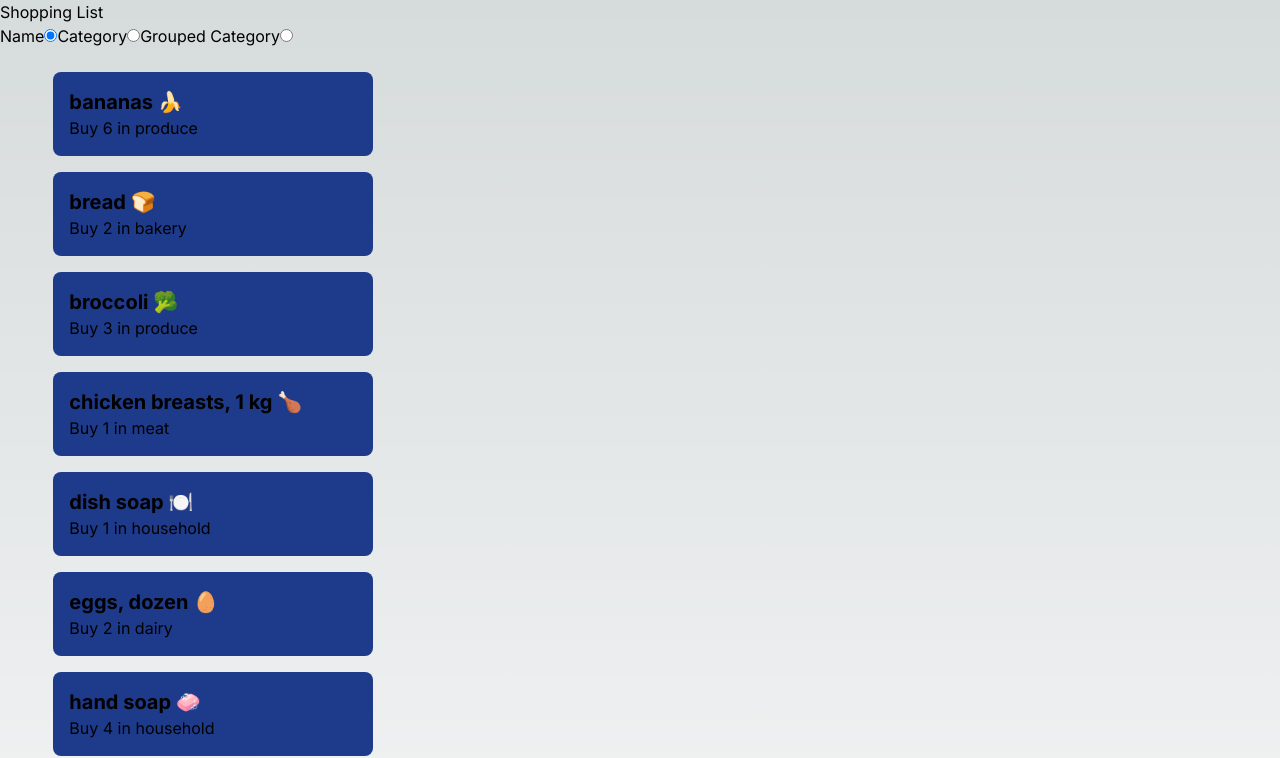
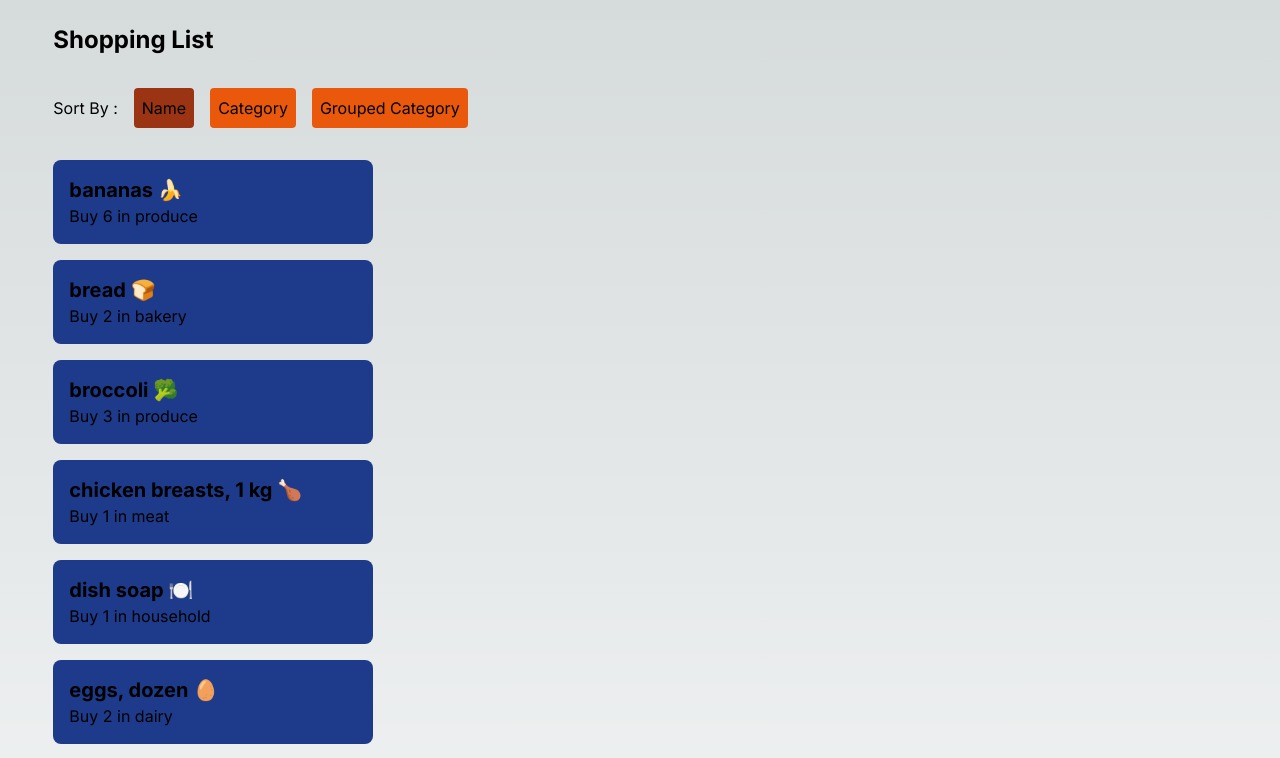
Before and after one commit to aulakhsahib/cprg306-assignments, a Next.js app: page /week-5 in a window 1280 px wide. Shown: the top 758 px of the page. Built offline with nearby package versions, Linux system fonts and the light colour scheme.

Commit message:
added the stylings for week-5

```diff
--- a/app/week-5/item-list.js
+++ b/app/week-5/item-list.js
@@ -42,8 +42,8 @@ export default function ItemList({ items, sortBy }) {
             Object.keys(listToRender).map((category, index) => {
                 return (
                     <section key={index}>
-                        <h2>{category}</h2>
-                        <ul className="grid gap-y-4 w-11/12 my-6 mx-auto">
+                        <h2 className="capitalize font-bold">{category}</h2>
+                        <ul className="grid gap-y-4 w-11/12 my-6">
                             {listToRender[category].map((data, index) => {
                                 return (
                                     <li className="bg-blue-900 rounded-lg p-4 w-6/12 max-w-xs" key={index}>
@@ -56,7 +56,7 @@ export default function ItemList({ items, sortBy }) {
                 );
             })
             :
-            < ul className="grid gap-y-4 w-11/12 my-6 mx-auto" >
+            < ul className="grid gap-y-4 w-11/12 my-6" >
                 {
                     listToRender.map((data, index) => {
                         return (
@@ -69,26 +69,3 @@ export default function ItemList({ items, sortBy }) {
             </ul >
     );
 };
-
-
-// const group = items.reduce((groupByData, item) => {
-//     (!(item.category in groupByData)) && (groupByData[item.category] = []);
-//     groupByData[item.category].push(item);
-//     return groupByData;
-// }, {})
-// listToRender = Object.keys(groupedList).map((category, index) => {
-//     return (
-//         <section key={index}>
-//             <h2>{category}</h2>
-//             <ul className="grid gap-y-4 w-11/12 my-6 mx-auto">
-//                 {groupedList[category].map((data, index) => {
-//                     return (
-//                         <li className="bg-blue-900 rounded-lg p-4 w-6/12 max-w-xs" key={index}>
-//                             <Item {...data} />
-//                         </li>
-//                     );
-//                 })}
-//             </ul>
-//         </section>
-//     );
-// });
--- a/app/week-5/page.js
+++ b/app/week-5/page.js
@@ -15,11 +15,13 @@ export default function Page() {
 
   return (
     <>
+      <div className="w-11/12 mx-auto mt-6">
         <header>
-        <h1>Shopping List</h1>
-        <nav className="">
-          <form>
-            <label>
+          <h1 className="font-bold text-2xl">Shopping List</h1>
+          <nav className="flex gap-x-4 items-center my-8">
+            <span>Sort By :</span>
+            <form className="flex gap-x-4 items-center">
+              <label className="has-[:checked]:bg-orange-800 bg-orange-600 p-2 rounded">
                 Name
                 <input
                   id="name"
@@ -28,11 +30,11 @@ export default function Page() {
                   checked={sortBy === "name"}
                   value="name"
                   name="Select Sort By Option"
-                className=""
+                  className="fixed -left-full -top-full invisible"
                 />
               </label>
 
-            <label>
+              <label className="has-[:checked]:bg-orange-800 bg-orange-600 p-2 rounded">
                 Category
                 <input
                   id="radio"
@@ -41,11 +43,11 @@ export default function Page() {
                   checked={sortBy === "category"}
                   value="category"
                   name="Select Sort By Option"
-                className=""
+                  className="fixed -left-full -top-full invisible"
                 />
               </label>
 
-            <label>
+              <label className="has-[:checked]:bg-orange-800 bg-orange-600 p-2 rounded">
                 Grouped Category
                 <input
                   id="radio"
@@ -54,7 +56,7 @@ export default function Page() {
                   checked={sortBy === "groupedCategory"}
                   value="groupedCategory"
                   name="Select Sort By Option"
-                className=""
+                  className="fixed -left-full -top-full invisible"
                 />
               </label>
             </form>
@@ -63,6 +65,7 @@ export default function Page() {
         <main>
           <ItemList items={items} sortBy={sortBy} />
         </main>
+      </div>
     </>
   );
 }
```
Lines whose indentation alone changed are shown as unchanged.
